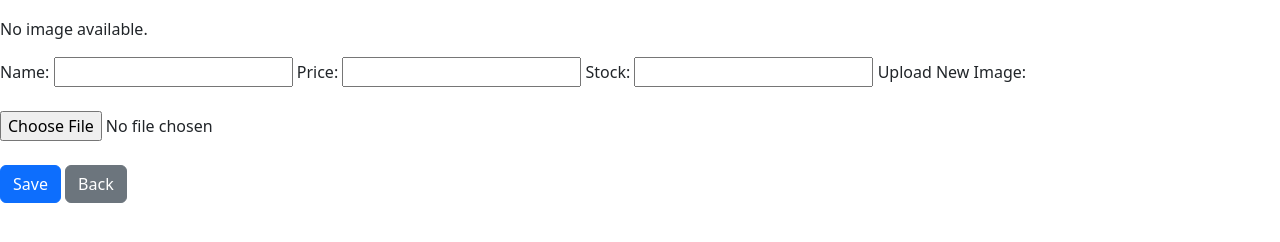
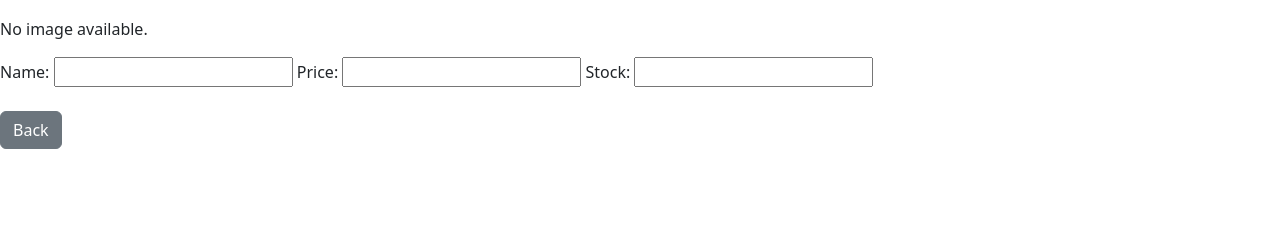
Before and after one commit to kz4killua/techwave, a Django app: template catalog/templates/catalog/item_detail.html in a window 1280 px wide. Shown: the part 143-385 px from the top of the page. Run offline with Django 5.2, Linux system fonts and the light colour scheme; the template is opened without the code that fills it: values that come from a table or form of the project are taken from there, others are empty.

Commit message:
Removed edit functionality in view item page

```diff
--- a/catalog/templates/catalog/item_detail.html
+++ b/catalog/templates/catalog/item_detail.html
@@ -20,11 +20,7 @@
         {{ form.price.label_tag }} {{ form.price }}
         {{ form.stock.label_tag }} {{ form.stock }}
 
-        <!-- Render the image field without the current value -->
-        <label for="id_image">Upload New Image:</label><br><br>
-        <input type="file" name="image" id="id_image">
         <br><br>
-        <button type="submit" class="btn btn-primary">Save</button>
         <a class="btn btn-secondary" href="{% url 'catalog:item_list' %}">Back</a>
     </form>
 {% endblock %}
```
Also changed, not shown: media/item_images/chair_e30XSNT.jfif (added).
